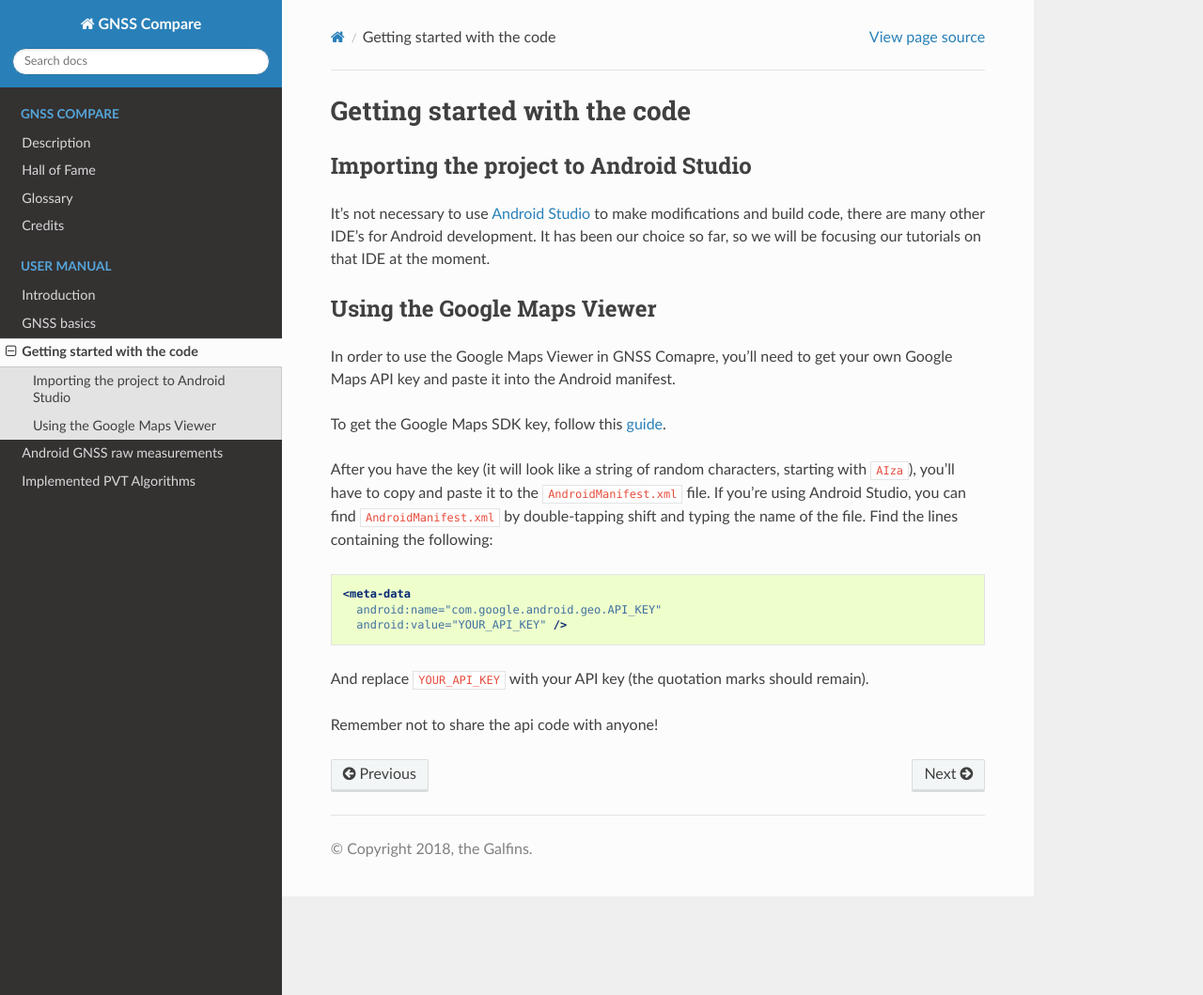
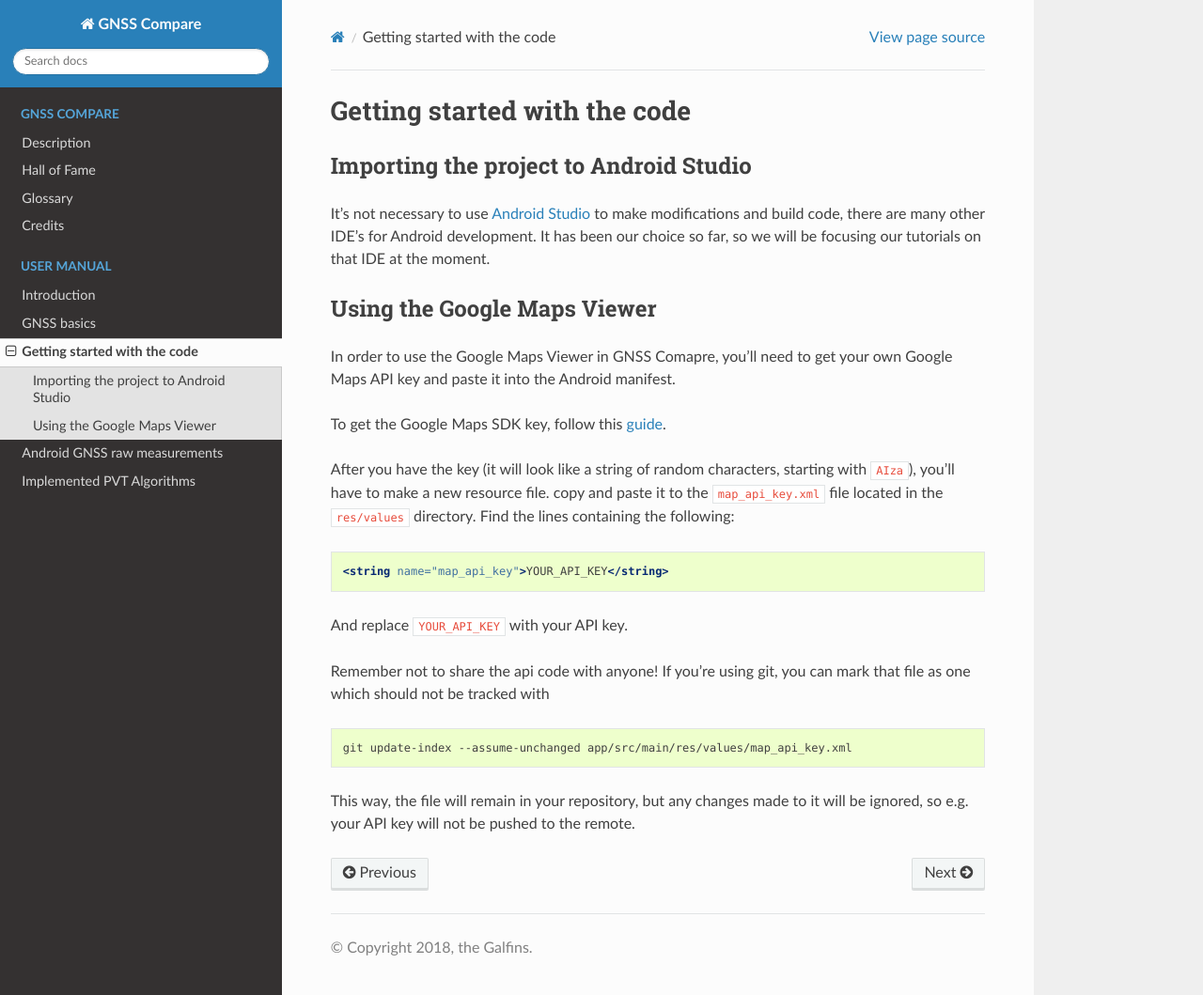
Before and after one commit to TheGalfins/GNSS_Compare, a Sphinx documentation site: the page built from docs/user_manual/code_basics.rst, in a window 1280 px wide and 1059 px high. Shown: the whole window at 94% size. Built offline with Sphinx 7.4.7 and the Read the Docs theme 2.0.0, drawn with Linux system fonts in a browser that asks for light colours; pages that are not in the unit, such as notebooks, are missing from menus.

Commit message:
Changed description to use map_api_key.xml

```diff
--- a/docs/user_manual/code_basics.rst
+++ b/docs/user_manual/code_basics.rst
@@ -18,18 +18,21 @@
 
 To get the Google Maps SDK key, follow this `guide`_.
 
-After you have the key (it will look like a string of random characters, starting with ``AIza``), you'll have to copy and paste it to the ``AndroidManifest.xml`` file. If you're using Android Studio, you can find ``AndroidManifest.xml`` by double-tapping shift and typing the name of the file. Find the lines containing the following:
+After you have the key (it will look like a string of random characters, starting with ``AIza``), you'll have to make a new resource file. copy and paste it to the ``map_api_key.xml`` file located in the ``res/values`` directory. Find the lines containing the following:
 
 .. code-block:: xml
 
-  <meta-data
-    android:name="com.google.android.geo.API_KEY"
-    android:value="YOUR_API_KEY" />
+  <string name="map_api_key">YOUR_API_KEY</string>
 
+And replace ``YOUR_API_KEY`` with your API key.
 
-And replace ``YOUR_API_KEY`` with your API key (the quotation marks should remain).
+Remember not to share the api code with anyone! If you're using git, you can mark that file as one which should not be tracked with
 
-Remember not to share the api code with anyone!
+.. code-block:: bash
+
+	git update-index --assume-unchanged app/src/main/res/values/map_api_key.xml
+
+This way, the file will remain in your repository, but any changes made to it will be ignored, so e.g. your API key will not be pushed to the remote.
 
 
 
```
